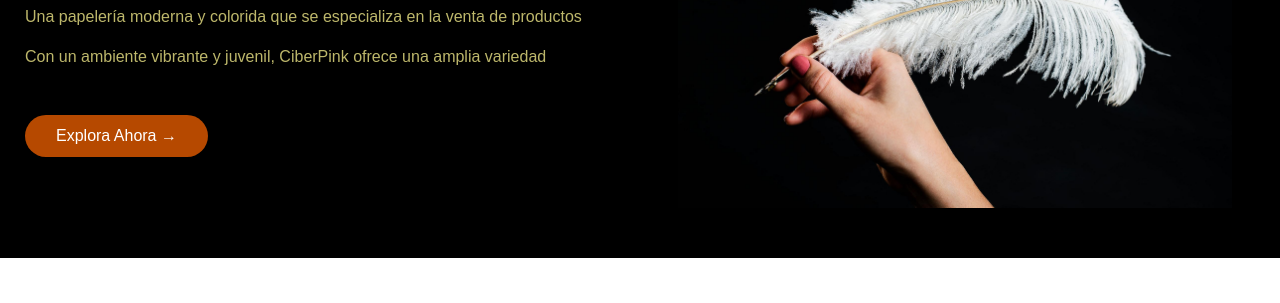
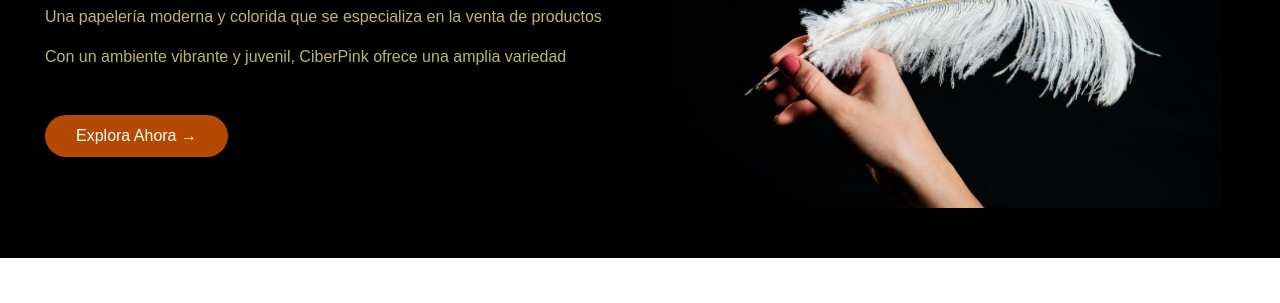
Before and after one commit to AngelUNC/CiberPink, a plain HTML site: page index.html in a window 1280 px wide. Shown: the part 392-695 px from the top of the page. Drawn offline with nearby package versions, Linux system fonts and the light colour scheme; some packages are replaced by stand-ins of ours; a web font is replaced by a local one.

Commit message:
Update style.css

```diff
--- a/Estilos/style.css
+++ b/Estilos/style.css
@@ -54,7 +54,7 @@ p{
 }
 
 .contenedor{
-    max-width: 1300px;
+    max-width: 1240px;
     margin: auto;
     padding-left: 25px;
     padding-right: 25px;
```
